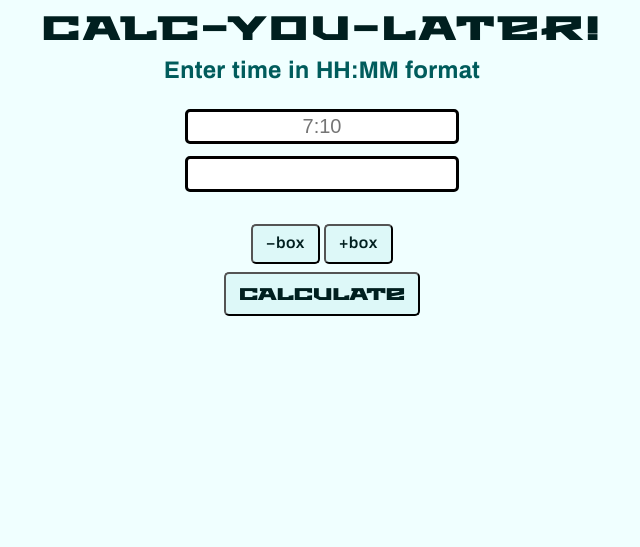
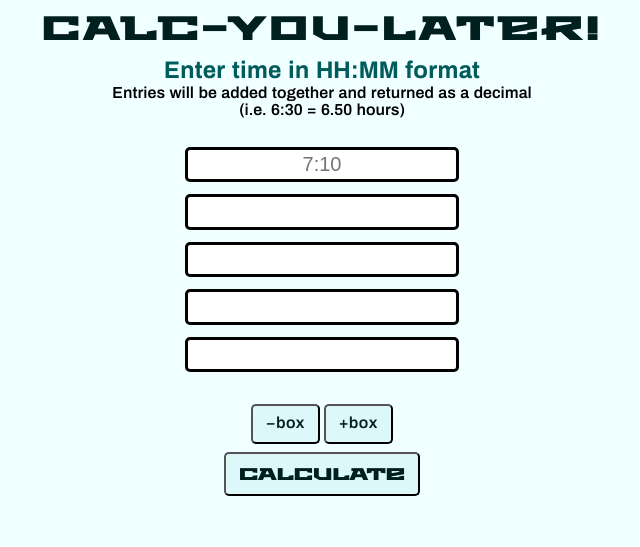
Before and after one commit to elijahcommits/timecalc, a plain HTML site: page index.html in a window 1280 px wide. Shown: the whole page, without its empty margins (318-958 px from the left). Drawn offline with Linux system fonts and the light colour scheme.

Commit message:
add header subtext, add more input boxes, styling

```diff
--- a/index.html
+++ b/index.html
@@ -7,12 +7,27 @@
   <title>Calc-You-Later! − Time Calculator</title>
   <link rel="icon" href="favicon.ico">
   <link rel="stylesheet" href="main.css">
+  <script src="main.js" defer></script>
 </head>
 <body>
+
+  <main>
+    <header class="header" id="header">
       <h1 class="title" id="title">Calc-You-Later!</h1>
       <h2 class="subtitle" id="subtitle">Enter time in HH:MM format</h2>
+      <div class="headerSubtext" id="headerSubtext">
+        <p>Entries will be added together and returned as a decimal</p>
+        <p>(i.e. 6:30 = 6.50 hours)</p>
+      </div>
+    </header>
+
+    <section class="calculator" id="calculator">
+      <div class="wrapper" id="calcWrapper">
         <form id="form" action="">
           <input type="text" class="userInput" maxlength="10" placeholder="7:10">
+          <input type="text" class="userInput" maxlength="10">
+          <input type="text" class="userInput" maxlength="10">
+          <input type="text" class="userInput" maxlength="10">
           <input type="text" class="userInput" maxlength="10">
         </form>
         <h3 class="resultDisplay" id="resultDisplay"></h3>
@@ -21,7 +36,10 @@
           <button onclick="addInputField()">+box</button>
         </div>
         <button onclick="addNumbers()" id="calculateButton">CALCULATE</button>
+      </div>
+    </section>
+  </main>
 
-  <script src="main.js"></script>
+  <!-- <script src="main.js"></script> -->
 </body>
 </html>
--- a/main.css
+++ b/main.css
@@ -67,6 +67,22 @@ body {
   background-color: azure;
 }
 
+main {
+  /* display: flex;
+  flex-direction: column; */
+  max-width: 95%;
+  margin: 0 auto;
+}
+
+#calculator {
+  padding: clamp(0.5rem, 1rem, 2rem);
+  /* background-color: red; */
+}
+
+#calcWrapper {
+  margin-bottom: 2rem;
+}
+
 .title {
   font-family: 'Metro';
   color: hsl(180, 100%, 6%);
@@ -75,8 +91,12 @@ body {
 }
 
 .subtitle {
+  font-weight: bold;
   color: hsl(180, 100%, 18%);
-  margin-bottom: 1.5rem;
+}
+
+.headerSubtext {
+  font-weight: 600;
 }
 
 form {
@@ -115,7 +135,6 @@ button:hover {
 
 #calculateButton {
   font-family: 'Metro';
-  margin-bottom: 2rem;
 }
 
 #resultDisplay {
```
Lines whose indentation alone changed are shown as unchanged.
